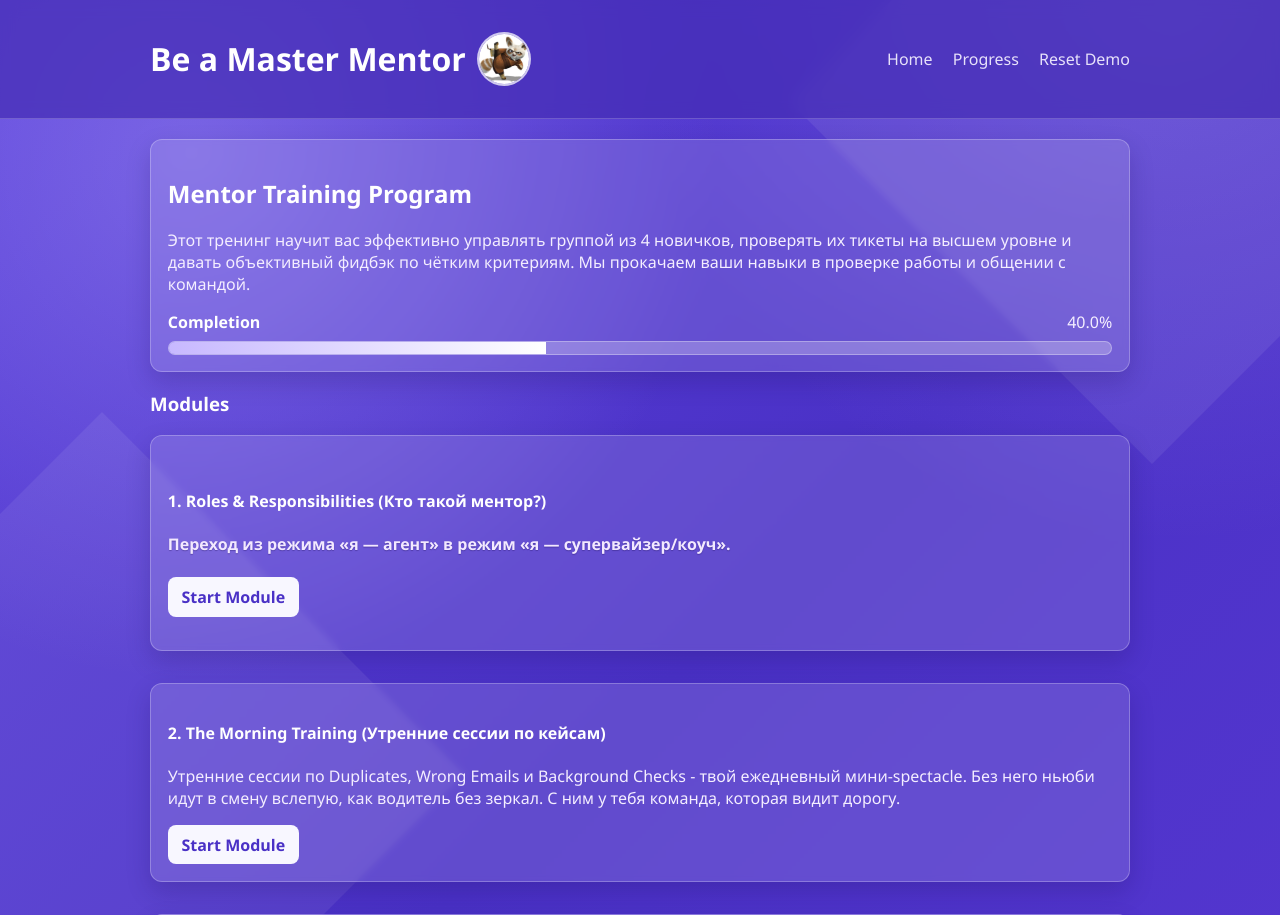
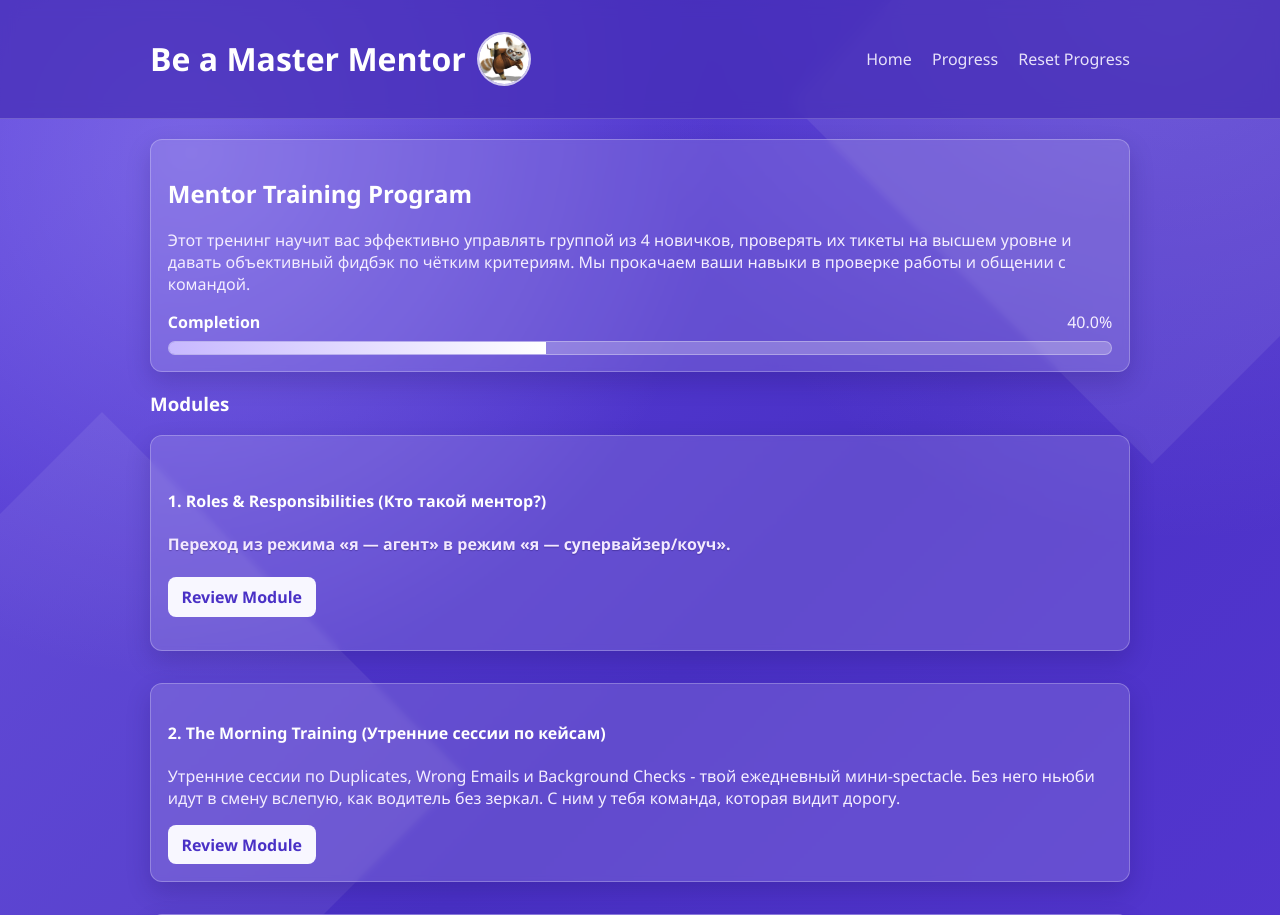
Before and after one commit to ayaulymayazhan/mentoring-training-april, a Flask app: page / in a window 1280 px wide. Shown: the top 915 px of the page. Run offline with Flask 3, Linux system fonts and the light colour scheme; data comes from the database, SQL or seed files in the repository; grey boxes are pictures that could not be loaded.

Commit message:
Update module progression UX and progress state syncing.
Rename reset action text, switch completed modules to Review Module, and persist checkbox-driven module completion status so homepage progress reflects learner actions immediately.

Made-with: Cursor

```diff
--- a/app.py
+++ b/app.py
@@ -572,6 +572,14 @@ def module_page(module_id: int):
 
     with get_db() as conn:
         module_row = conn.execute("SELECT * FROM modules WHERE id = ?", (module_id,)).fetchone()
+        progress_row = conn.execute(
+            """
+            SELECT completion_status
+            FROM progress
+            WHERE user_id = ? AND module_id = ?
+            """,
+            (user_id, module_id),
+        ).fetchone()
 
     if not module_row:
         return "Module not found", 404
@@ -579,12 +587,14 @@ def module_page(module_id: int):
     module = module_payload(module_row)
     module_tabs = build_module_cards(user_id)
     workflow_slides = get_workflow_slides() if module_id == 1 else []
+    current_completion_status = progress_row["completion_status"] if progress_row else "not_started"
     return render_template(
         "module.html",
         module=module,
         user_id=user_id,
         workflow_slides=workflow_slides,
         module_tabs=module_tabs,
+        current_completion_status=current_completion_status,
     )
 
 
--- a/templates/base.html
+++ b/templates/base.html
@@ -22,7 +22,7 @@
       <nav>
         <a href="{{ url_for('landing_page') }}">Home</a>
         <a href="{{ url_for('progress_page') }}">Progress</a>
-        <a href="{{ url_for('reset_demo') }}">Reset Demo</a>
+        <a href="{{ url_for('reset_demo') }}">Reset Progress</a>
       </nav>
     </div>
   </header>
--- a/templates/index.html
+++ b/templates/index.html
@@ -27,7 +27,9 @@
         <h4>1. Roles & Responsibilities (Кто такой ментор?)</h4>
         <p class="module-note">Переход из режима «я — агент» в режим «я — супервайзер/коуч».</p>
         {% if module['is_unlocked'] %}
-        <a class="button" href="{{ url_for('module_page', module_id=module['id']) }}">Start Module</a>
+        <a class="button" href="{{ url_for('module_page', module_id=module['id']) }}">
+          {% if module['completion_status'] == 'completed' %}Review Module{% else %}Start Module{% endif %}
+        </a>
         {% else %}
         <span class="button button-locked">&#128274; Locked</span>
         {% endif %}
@@ -45,7 +47,9 @@
       <p>{{ module['description'] }}</p>
       {% endif %}
       {% if module['is_unlocked'] %}
-      <a class="button" href="{{ url_for('module_page', module_id=module['id']) }}">Start Module</a>
+      <a class="button" href="{{ url_for('module_page', module_id=module['id']) }}">
+        {% if module['completion_status'] == 'completed' %}Review Module{% else %}Start Module{% endif %}
+      </a>
       {% else %}
       <span class="button button-locked">&#128274; Locked</span>
       {% endif %}
```
Also changed, not shown: templates/module.html (+34 -4 lines).
